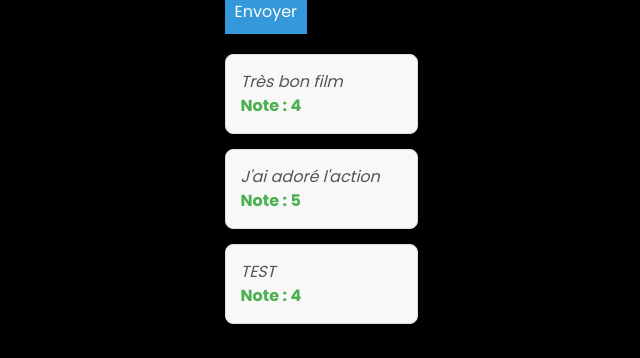
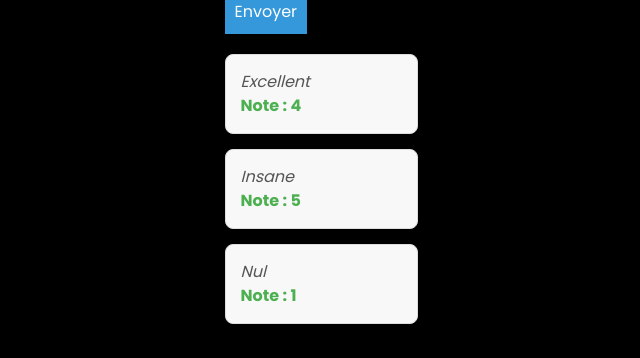
Before and after one commit to dantin-durand/legrosrex-plus, an Angular app: page /notation/1 in a window 1280 px wide. Shown: the part 245-603 px from the top of the page, without its empty margins (319-959 px from the left). Built offline with nearby package versions, Linux system fonts and the light colour scheme; data requests are answered from the project's data file; sample sign-in values are in the browser's storage.

Commit message:
directive custom

```diff
--- a/db.json
+++ b/db.json
@@ -198,37 +198,22 @@
   ],
   "notes": [
     {
-      "id": 1,
       "IdFilm": 1,
-      "IdUser": 1,
-      "commentaire": "Très bon film",
-      "note": 4
-    },
-    {
-      "id": 2,
-      "IdFilm": 1,
-      "IdUser": 2,
-      "commentaire": "J'ai adoré l'action",
-      "note": 5
-    },
-    {
-      "id": 3,
-      "IdFilm": 2,
-      "IdUser": 2,
-      "commentaire": "Excellent thriller",
-      "note": 4
+      "note": 4,
+      "commentaire": "Excellent",
+      "id": 1
     },
     {
       "IdFilm": 1,
-      "note": 4,
-      "commentaire": "TEST",
-      "id": 4
+      "note": 5,
+      "commentaire": "Insane",
+      "id": 2
     },
     {
-      "IdFilm": 2,
-      "note": 3,
-      "commentaire": "test",
-      "id": 5
+      "IdFilm": 1,
+      "note": 1,
+      "commentaire": "Nul",
+      "id": 3
     }
   ]
 }
--- a/package.json
+++ b/package.json
@@ -18,6 +18,7 @@
     "@angular/platform-browser": "^16.2.0",
     "@angular/platform-browser-dynamic": "^16.2.0",
     "@angular/router": "^16.2.0",
+    "json-server": "^0.17.4",
     "rxjs": "~7.8.0",
     "tslib": "^2.3.0",
     "zone.js": "~0.13.0"
--- a/src/app/app.module.ts
+++ b/src/app/app.module.ts
@@ -16,6 +16,8 @@ import { SearchComponent } from './search/search.component';
 import { FilmCardComponent } from './film-card/film-card.component';
 import { NotationComponent } from './notation/notation.component';
 import { RoundNumberPipe } from './pipes/round-number.pipe';
+import { RatingColorDirective } from './shared/directives/RatingColorDirective .directive';
+
 @NgModule({
   declarations: [
     AppComponent,
@@ -29,6 +31,8 @@ import { RoundNumberPipe } from './pipes/round-number.pipe';
     FilmCardComponent,
     NotationComponent,
     RoundNumberPipe,
+    RatingColorDirective,
+
   ],
   imports: [
     BrowserModule,
--- a/src/app/films/films.component.html
+++ b/src/app/films/films.component.html
@@ -36,6 +36,6 @@
     </div>
   </div>
   <div>
-    <h2>{{ moyenneNote | roundNumber }}/5</h2>
+    <h2 [appRatingColor]="moyenneNote | roundNumber">{{ moyenneNote | roundNumber }}/5</h2>
   </div>
 </section>
--- a/src/app/films/films.component.ts
+++ b/src/app/films/films.component.ts
@@ -4,7 +4,6 @@ import { FilmService } from '../shared/film.service';
 import { DomSanitizer, SafeResourceUrl } from '@angular/platform-browser';
 import { Location } from '@angular/common';
 import { NotationService } from '../shared/notation.service';
-
 @Component({
   selector: 'app-film',
   templateUrl: './films.component.html',
@@ -21,7 +20,8 @@ export class FilmComponent implements OnInit {
     private filmService: FilmService,
     private sanitizer: DomSanitizer,
     private location: Location,
-    private notationService: NotationService
+    private notationService: NotationService,
+
   ) {}
 
   ngOnInit(): void {
@@ -34,7 +34,7 @@ export class FilmComponent implements OnInit {
           this.moyenneNote = this.moyenneNote + element.note;
           this.index = this.index + 1;
         });
-        this.moyenneNote = this.moyenneNote / this.index; // afficher un chiffre apres la virgule
+        this.moyenneNote = this.moyenneNote / this.index;
       });
     });
   }
--- a/src/app/notation/notation.component.css
+++ b/src/app/notation/notation.component.css
@@ -17,15 +17,15 @@
 
   .star-rating span {
     margin-right: 5px;
-    color: #ddd; /* Couleur par défaut des étoiles non sélectionnées */
+    color: #ddd;
   }
 
   .star-rating span.selected {
-    color: gold; /* Couleur des étoiles sélectionnées */
+    color: gold;
   }
 
   .star-rating span.rated {
-    color: red; /* Couleur des étoiles notées (peut être ajustée en fonction de vos besoins) */
+    color: red;
   }
 
   input[type="hidden"] {
@@ -46,7 +46,7 @@
     cursor: pointer;
   }
 
-  /* Ajoutez ces styles à votre fichier CSS */
+
 
 .notation-container {
     margin-top: 20px;
@@ -73,7 +73,5 @@
 
   .notation .note {
     font-weight: bold;
-    color: #4caf50; /* Couleur verte pour la note */
+    color: #4caf50;
   }
-
-  /* Ajoutez d'autres styles selon vos besoins */
--- a/src/app/notation/notation.component.ts
+++ b/src/app/notation/notation.component.ts
@@ -1,6 +1,6 @@
 import { Component, OnInit } from '@angular/core';
 import { ActivatedRoute } from '@angular/router';
-import { FilmService } from '../shared/film.service'; // Assurez-vous de remplacer cela par le chemin réel vers votre service
+import { FilmService } from '../shared/film.service';
 import { FormBuilder, FormGroup, Validators } from '@angular/forms';
 import { NotationService } from '../shared/notation.service';
 
@@ -11,7 +11,7 @@ import { NotationService } from '../shared/notation.service';
 })
 export class NotationComponent implements OnInit {
   filmId: any;
-  film: any; // Assurez-vous d'utiliser le type approprié pour vos données de film
+  film: any;
   notationForm: FormGroup;
   selectedRating: number = 0;
   stars: number[] = [1, 2, 3, 4, 5];
@@ -19,9 +19,9 @@ export class NotationComponent implements OnInit {
 
   constructor(
     private route: ActivatedRoute,
-    private filmService: FilmService, // Assurez-vous d'importer votre service de films
+    private filmService: FilmService,
     private formBuilder: FormBuilder,
-    private notationService: NotationService
+    private notationService: NotationService,
   ) {
     this.notationForm = this.formBuilder.group({
       rating: [Number, Validators.required],
@@ -38,12 +38,6 @@ export class NotationComponent implements OnInit {
     this.notationService.getNotesByIdFilm(this.filmId).subscribe(
       (notations) => {
         this.notations = notations;
-        console.log(
-          'Notations du film avec IdFilm=',
-          this.filmId,
-          ':',
-          notations
-        );
       },
       (error) => {
         console.error(
@@ -62,18 +56,16 @@ export class NotationComponent implements OnInit {
     this.selectedRating = rating;
   }
 
-  submitNotation() {
+  async submitNotation() {
     if (this.notationForm.valid) {
       const notationData = {
         IdFilm: this.filmId,
-        //idUser : //id du user
         note: this.selectedRating,
         commentaire: this.notationForm.get('comment')?.value,
       };
 
       this.notationService.addNotation(notationData).subscribe(
         (response) => {
-          console.log('Notation ajoutée avec succès:', response);
           window.location.href = `http://localhost:4200/film/${this.filmId}`;
         },
         (error) => {
--- a/src/app/shared/authentification.service.ts
+++ b/src/app/shared/authentification.service.ts
@@ -2,6 +2,7 @@ import { HttpClient } from '@angular/common/http';
 import { Injectable } from '@angular/core';
 import { Router } from '@angular/router';
 import { Observable } from 'rxjs';
+
 
 @Injectable({
   providedIn: 'root',
@@ -29,4 +30,5 @@ export class AuthentificationService {
   isLogged(): boolean {
     return !!localStorage.getItem('user');
   }
+
 }
--- /dev/null
+++ b/src/app/shared/directives/RatingColorDirective .directive.ts
@@ -0,0 +1,22 @@
+import { Directive, ElementRef, Input, Renderer2 } from '@angular/core';
+
+@Directive({
+  selector: '[appRatingColor]',
+})
+export class RatingColorDirective {
+  @Input('appRatingColor') set appRatingColor(value: number) {
+    if (value < 2) {
+      this.setColor('red');
+    } else if (value >= 2 && value < 4) {
+      this.setColor('orange');
+    } else {
+      this.setColor('green');
+    }
+  }
+
+  constructor(private el: ElementRef, private renderer: Renderer2) {}
+
+  private setColor(color: string): void {
+    this.renderer.setStyle(this.el.nativeElement, 'color', color);
+  }
+}
```
Also changed, not shown: 1 other file (tests, documents, lock files or other folders).
